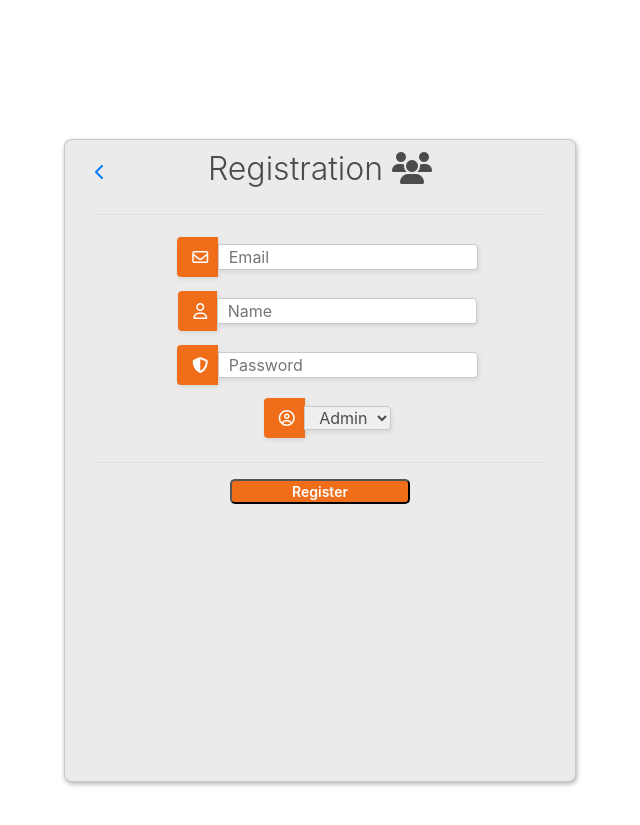
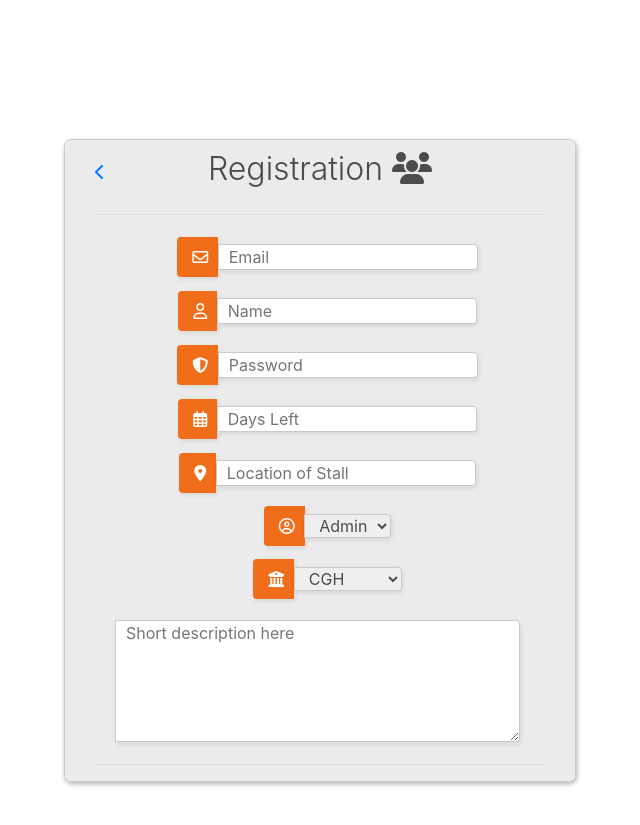
Before and after one commit to kaikangw/cl02grp02, a Flask app: page /admin/create in a window 1280 px wide. Shown: the top 825 px of the page, without its empty margins (320-960 px from the left). Run offline with Flask 2, Linux system fonts and the light colour scheme; some libraries are stand-ins or nearby versions.

Commit message:
changed admin creation

```diff
--- a/app/adminstrator.py
+++ b/app/adminstrator.py
@@ -18,7 +18,16 @@ def createAccount():
         username = request.form['username']
         password = request.form['password']
         accountType = request.form["accountType"]
-        if create_account(username,email,accountType,password):
+        instituition = request.form["instituition"]
+        description = request.form["description"]
+        tenancy = request.form["tenancy"]
+        location = request.form["location"]
+
+        print(instituition)
+        print(description)
+        print(tenancy)
+        print(location)
+        if create_account(username,email,accountType,password,instituition, description, location, tenancy):
             flash("Successful Account Creation!")
             return render_template("admin/admin_create.html")
         else:
--- a/app/generalFunctions.py
+++ b/app/generalFunctions.py
@@ -27,20 +27,21 @@ def initialize():
 
 #Adminstrator
 ##Account Creation
-def create_account(username: str, email: str, usertype: str, password:str):
+def create_account(username: str, email: str, usertype: str, password:str, institution: str, description: str, location: str, tenancy: int):
     initialize()
     try:
-        auth.create_user(email = email, uid = userid)
-        auth.update_user(userid, password = password)
-        user1 = User(username = username, email = email, type = usertype)
+        user1 = User(username = username, email = email, type = usertype, institution = institution, description = description, location = location, tenancy = tenancy)
         db.session.add(user1)
         db.session.commit()
         userid = str(user1.id)
+        auth.create_user(email = email, uid = userid)
+        auth.update_user(userid, password = password)
         return True
-    except exc.IntegrityError:
+    except:
         db.session.rollback()
         print("User already exists.")
         return False
+
 
 ##Account Edit
 def get_alluser_list():
--- a/app/routes.py
+++ b/app/routes.py
@@ -546,10 +546,11 @@ def audit_result(audit_id):
         images_names = []
         if images_list:
             for each in images_list:
-                images_names.append(each.filename)
-                path = os.path.join(app.config['UPLOAD_FOLDER'], each.filename)
-                images_path.append(path)
-                each.save(path)
+                if each.filename != '':
+                    images_names.append(each.filename)
+                    path = os.path.join(app.config['UPLOAD_FOLDER'], each.filename)
+                    images_path.append(path)
+                    each.save(path)
 
         cid = add_to_database(audit_id, comments, section, images_path, session["userId"], auditTenant(audit_id))
 
@@ -566,6 +567,7 @@ def view_audits():
 
     else:
         audits = getaudits()
+
     return render_template("audit/view_audits.html", audits = audits)
 
 
--- a/app/static/styles/admin.css
+++ b/app/static/styles/admin.css
@@ -88,6 +88,7 @@ h2#account, h5{
   margin: 20px auto;
   width: 50%;
   height: 90%;
+  overflow-y: auto;
   -webkit-border-radius: 8px/7px;
   -moz-border-radius: 8px/7px;
   border-radius: 8px/7px;
@@ -230,3 +231,7 @@ a#chooseUser{
 select#type{
   border-radius: 2px black solid;
 }
+
+textarea#description{
+  width: 90%;
+}
--- a/app/templates/admin/admin_create.html
+++ b/app/templates/admin/admin_create.html
@@ -24,12 +24,37 @@
             <label id="icon" for="password"><i class="fas fa-shield-alt"></i></label>
             <input type="text" class="form-input" name="password" id="password" placeholder="Password" required />
         </div>
+
+        <div id="input-group">
+            <label id="icon" for="tenancy"><i class="far fa-calendar-alt"></i></label>
+            <input type="number" class="form-input" name="tenancy" id="tenancy" placeholder="Days Left" required />
+        </div>
+        <div id="input-group">
+            <label id="icon" for="location"><i class="fas fa-map-marker-alt"></i></label>
+            <input type="text" class="form-input" name="location" id="location" placeholder="Location of Stall" required />
+        </div>
         <div id="input-group"><label for="accountType" id="icon"><i class="far fa-user-circle"></i></label>
             <select class="form-input" name="accountType" id="accountType">
                 <option value="admin">Admin</option>
                 <option value="auditor">Auditor</option>
                 <option value="tenant">Tenant</option>
             </select>
+        </div>
+        <div id="input-group"><label for="instituition" id="icon"><i class="fas fa-university"></i></label>
+            <select class="form-input" name="instituition" id="instituition">
+                <option value="CGH">CGH</option>
+                <option value="KKH">KKH</option>
+                <option value="SGH">SGH</option>
+                <option value="SKH">SKH</option>
+                <option value="NCCS">NCCS</option>
+                <option value="NHCS">NHCS</option>
+                <option value="BVH">BVH</option>
+                <option value="OCH">OCH</option>
+                <option value="Academia">Academia</option>
+            </select>
+        </div>
+        <div id="input-group">
+            <textarea class="form-input" name="description" id="description" placeholder="Short description here" rows="5"></textarea>
         </div>
         <hr>
         <button id="registerBtn" type="submit" value="register">Register</button>
--- a/app/templates/audit/audit_additional_info.html
+++ b/app/templates/audit/audit_additional_info.html
@@ -226,7 +226,7 @@
 
 	//To check file Size according to upload conditions
 	function CheckFileSize(fileSize) {
-		if (fileSize < 300000) {
+		if (fileSize < 300000000) {
 			return true;
 		} else {
 			return false;
--- a/app/templates/audit/audit_result.html
+++ b/app/templates/audit/audit_result.html
@@ -168,7 +168,7 @@
 								<div class="upload-file">
 									<div class="upload-wrapper" id="uploadbox">
 										<label>
-											<input type="file" name="files[]" id="files" multiple
+											<input type="file" name="files" id="files" multiple
 												accept="image/jpeg, image/png, image/gif,">
 											<p>Drop your files here. <br>or <a>Browse</a></p>
 										</label>
@@ -371,7 +371,7 @@
 
 	//To check file Size according to upload conditions
 	function CheckFileSize(fileSize) {
-		if (fileSize < 300000) {
+		if (fileSize < 300000000) {
 			return true;
 		} else {
 			return false;
```
Also changed, not shown: app.db.
